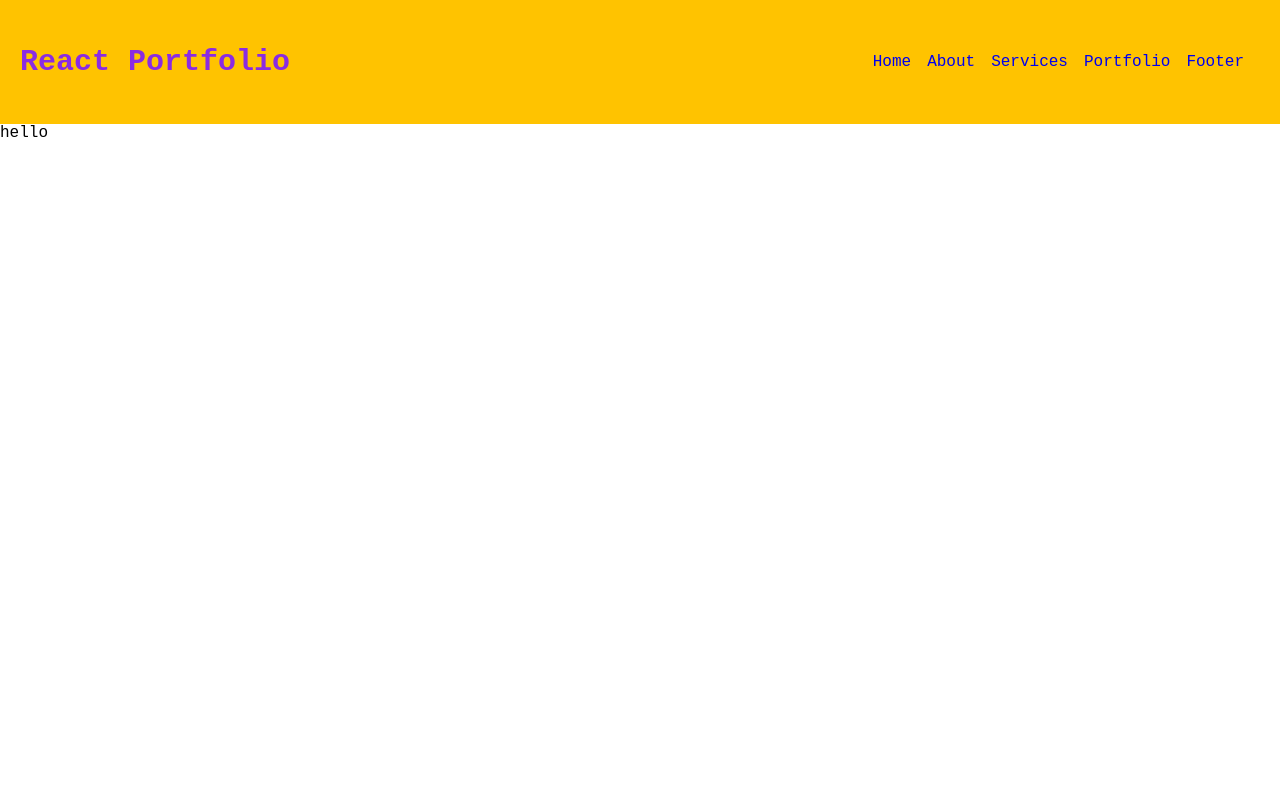
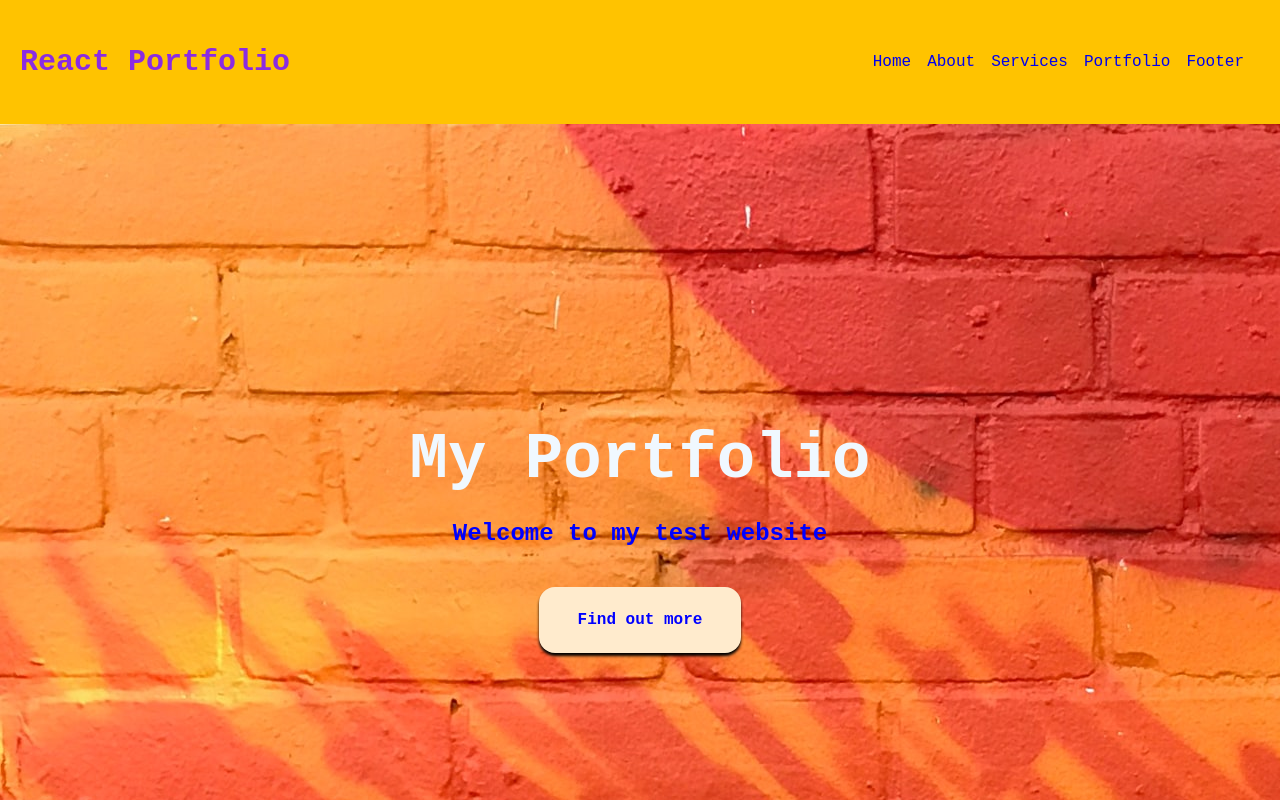
Before and after one commit to Alisyad9/my-portfolio-1, a React (Create React App) app: page / in a window 1280 px wide. Shown: the top 800 px of the page. Built offline with nearby package versions, Linux system fonts and the light colour scheme.

Commit message:
updated hero.js and the css styling

```diff
--- a/src/App.js
+++ b/src/App.js
@@ -7,7 +7,7 @@ function App() {
   return (
     <div>
       <Nav LogoTitle="React Portfolio" />
-      <Hero />
+      <Hero title="My Portfolio" button="Find out more" />
     </div>
   );
 }
--- /dev/null
+++ b/src/Hero.css
@@ -0,0 +1,37 @@
+header {
+  margin: 0 auto;
+  text-align: center;
+  padding: 300px 0;
+}
+
+header h1 {
+  margin: 0;
+  font-size: 4rem;
+  color: aliceblue;
+}
+
+header p {
+  font-weight: 700;
+  color: blue;
+  font-size: 1.5rem;
+  margin-bottom: 40px;
+}
+
+header a {
+  box-shadow: 0 3px 3px 0 rgba(0, 0, 0, 1);
+  font-weight: 700;
+  background-color: blanchedalmond;
+
+  border-color: blanchedalmond;
+  color: blue;
+  text-decoration: none;
+  padding: 1.5rem 2.4rem;
+  border-radius: 1rem;
+  display: inline-block;
+}
+
+header a:hover {
+  color: white;
+  background-color: green;
+  transition: all 1s ease;
+}
--- a/src/Hero.js
+++ b/src/Hero.js
@@ -1,11 +1,19 @@
-import './Nav.css';
+import './Hero.css';
+import background from './image/red.jpg';
 
 function Hero(props) {
   const heroBackground = {
-    backGroundImage: './image/red.jpg',
-    height: '200px',
+    backgroundImage: `url(${background})`,
+    height: '50vh',
+    backGroundSize: 'cover',
   };
-  return <header style={heroBackground}>hello</header>;
+  return (
+    <header style={heroBackground}>
+      <h1> {props.title} </h1>
+      <p> Welcome to my test website </p>
+      <a href="#">{props.button}</a>
+    </header>
+  );
 }
 
 export default Hero;
```
